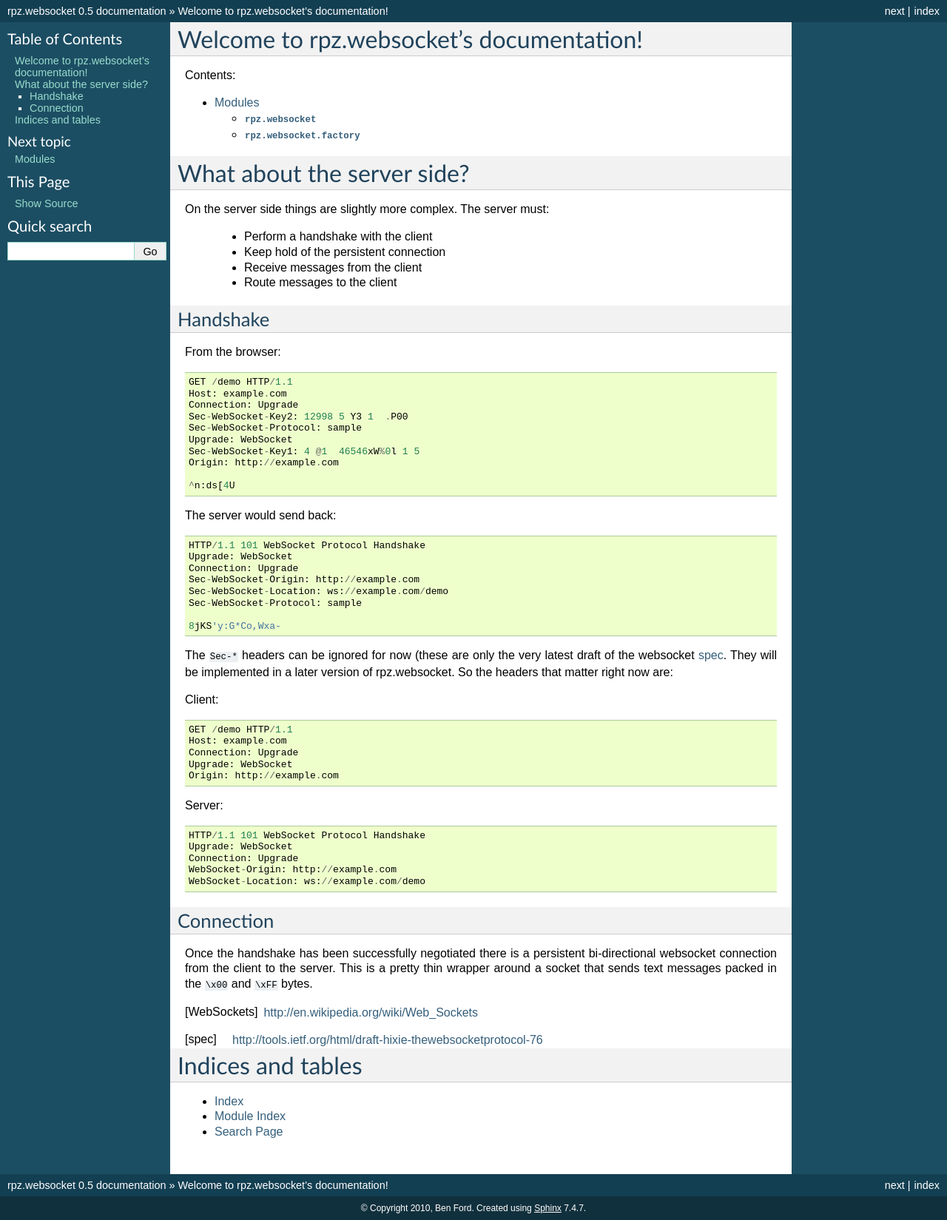
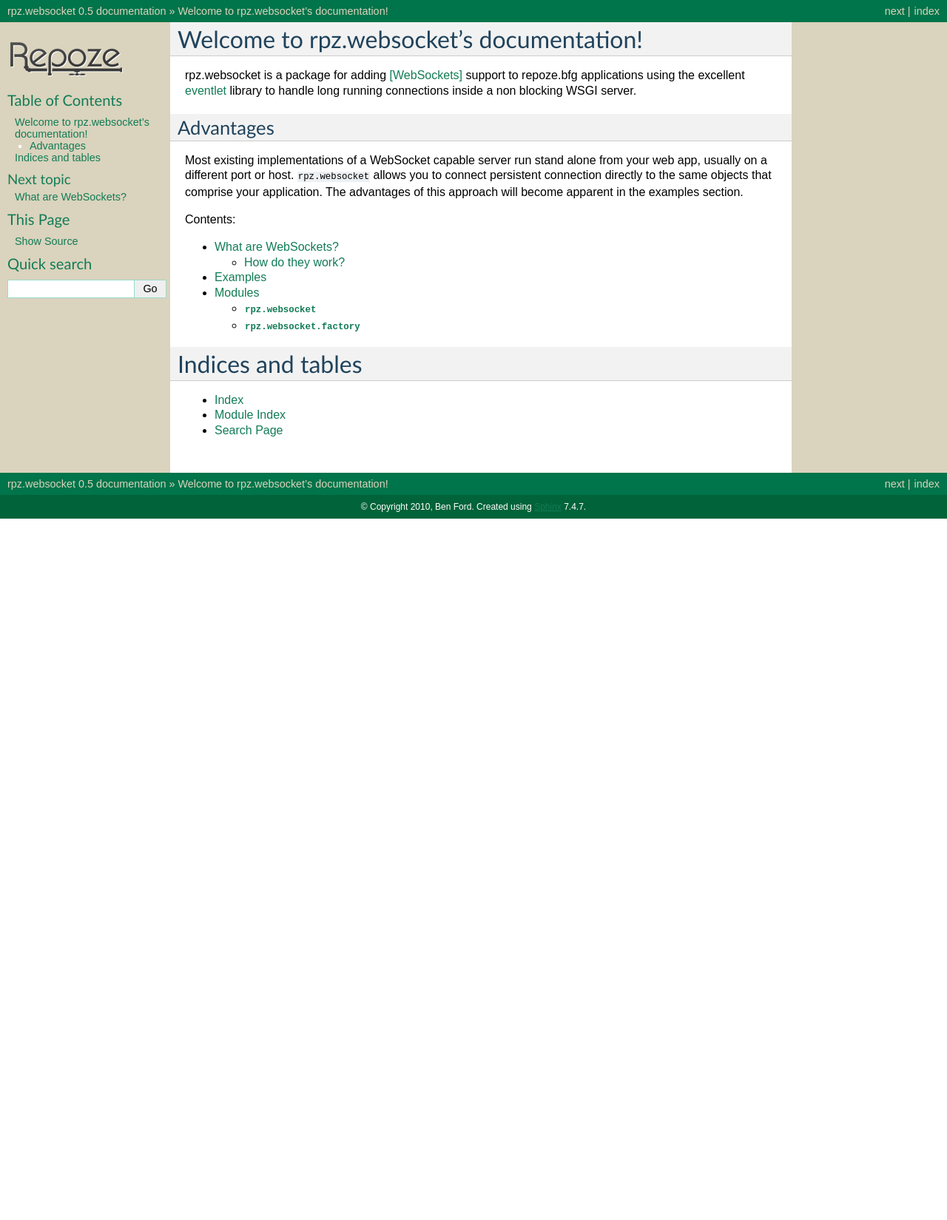
Before and after one commit to commandodev/stargate, a Sphinx documentation site: the page built from docs/index.rst, in a window 1280 px wide. Shown: the whole page at 74% size. Built offline with Sphinx 7.4.7, drawn with Linux system fonts in a browser that asks for light colours; after the commit the page ends 900 px from its top, so only the background shows below that.

Commit message:
More documentation

```diff
--- /dev/null
+++ b/docs/_static/repoze.css
@@ -0,0 +1,33 @@
+@import url('default.css');
+body {
+    background-color: #006339;
+}
+
+div.document {
+    background-color: #dad3bd;
+}
+
+div.sphinxsidebar h3, h4, h5, a {
+    color: #127c56 !important;
+}
+
+div.related {
+    color: #dad3bd !important;
+    background-color: #00744a;
+}
+
+div.related a {
+    color: #dad3bd !important;
+}
+
+/* override the justify text align of the default */
+
+div.body p {
+    text-align: left !important;
+}
+
+/* fix google chrome <pre> tag renderings */
+
+pre {
+   line-height: normal !important;
+}
--- a/docs/conf.py
+++ b/docs/conf.py
@@ -93,6 +93,7 @@ pygments_style = 'sphinx'
 # The theme to use for HTML and HTML Help pages.  Major themes that come with
 # Sphinx are currently 'default' and 'sphinxdoc'.
 html_theme = 'default'
+html_style = 'repoze.css'
 
 # Theme options are theme-specific and customize the look and feel of a theme
 # further.  For a list of options available for each theme, see the
@@ -111,7 +112,7 @@ html_theme = 'default'
 
 # The name of an image file (relative to this directory) to place at the top
 # of the sidebar.
-#html_logo = None
+html_logo = '_static/logo_hi.png'
 
 # The name of an image file (within the static path) to use as favicon of the
 # docs.  This file should be a Windows icon file (.ico) being 16x16 or 32x32
--- /dev/null
+++ b/docs/examples.rst
@@ -0,0 +1,2 @@
+Examples
+########
--- a/docs/index.rst
+++ b/docs/index.rst
@@ -6,84 +6,30 @@
 Welcome to rpz.websocket's documentation!
 =========================================
 
+rpz.websocket is a package for adding [WebSockets]_ support to
+repoze.bfg applications using the excellent `eventlet <http://eventlet.net/doc/>`_
+library to handle long running connections inside a non blocking WSGI server.
+
+Advantages
+----------
+
+Most existing implementations of a WebSocket capable server run stand alone from
+your web app, usually on a different port or host. ``rpz.websocket`` allows you
+to connect persistent connection directly to the same objects that comprise your
+application. The advantages of this approach will become apparent in the examples
+section.
+
+
 Contents:
 
 .. toctree::
    :maxdepth: 2
 
+   websockets
+   examples
    api
 
 
-What about the server side?
-===========================
-
-On the server side things are slightly more complex. The server must:
-
- * Perform a handshake with the client
- * Keep hold of the persistent connection
- * Receive messages from the client
- * Route messages to the client
-
-Handshake
----------
-
-From the browser::
-
-    GET /demo HTTP/1.1
-    Host: example.com
-    Connection: Upgrade
-    Sec-WebSocket-Key2: 12998 5 Y3 1  .P00
-    Sec-WebSocket-Protocol: sample
-    Upgrade: WebSocket
-    Sec-WebSocket-Key1: 4 @1  46546xW%0l 1 5
-    Origin: http://example.com
-
-    ^n:ds[4U
-
-The server would send back::
-
-    HTTP/1.1 101 WebSocket Protocol Handshake
-    Upgrade: WebSocket
-    Connection: Upgrade
-    Sec-WebSocket-Origin: http://example.com
-    Sec-WebSocket-Location: ws://example.com/demo
-    Sec-WebSocket-Protocol: sample
-
-    8jKS'y:G*Co,Wxa-
-
-The ``Sec-*`` headers can be ignored for now (these are only the very latest
-draft of the websocket spec_. They will be implemented in a later version of
-rpz.websocket. So the headers that matter right now are:
-
-Client::
-
-    GET /demo HTTP/1.1
-    Host: example.com
-    Connection: Upgrade
-    Upgrade: WebSocket
-    Origin: http://example.com
-
-Server::
-
-    HTTP/1.1 101 WebSocket Protocol Handshake
-    Upgrade: WebSocket
-    Connection: Upgrade
-    WebSocket-Origin: http://example.com
-    WebSocket-Location: ws://example.com/demo
-
-
-Connection
-----------
-
-Once the handshake has been successfully negotiated there is a persistent bi-directional
-websocket connection from the client to the server. This is a pretty thin wrapper
-around a socket that sends text messages packed in the ``\x00`` and ``\xFF`` bytes.
-
-
-
-
-.. [WebSockets] http://en.wikipedia.org/wiki/Web_Sockets
-.. [spec] http://tools.ietf.org/html/draft-hixie-thewebsocketprotocol-76
 
 Indices and tables
 ==================
--- /dev/null
+++ b/docs/websockets.rst
@@ -0,0 +1,107 @@
+.. _websocket_ref:
+
+What are WebSockets?
+####################
+
+From `wikipedia <http://en.wikipedia.org/wiki/Web_Sockets>`_::
+
+    WebSockets is a technology providing for bi-directional, full-duplex
+    communications channels, over a single TCP socket
+
+The WebSocket protocol provides a persistent low latency, low complexity way to
+achieve two way communication from the browser to server.
+
+From a client point of view using WebSocket is very simple:
+
+.. code-block:: javascript
+
+    var ws = new WebSocket('ws://somehost/some/url');
+    ws.onopen = function(msg){
+        //do some cool setup
+    }
+    ws.onmessage = function(msg){
+        //do something cool
+    }
+    ws.onclose = function(msg){
+        //do some clean up... stay cool
+    }
+
+    // later:
+    ws.send('How cool am I?!');
+
+That's pretty much all there is to it.
+
+
+How do they work?
+=================
+
+The socket connection that WebSocket uses is negotiated with an HTTP request/response
+between the client and the server
+
+On the server side things are slightly more complex. The server must:
+
+ * Perform a handshake with the client
+ * Keep hold of the persistent connection
+ * Receive messages from the client
+ * Route messages to the client
+
+Handshake
+---------
+
+From the browser::
+
+    GET /demo HTTP/1.1
+    Host: example.com
+    Connection: Upgrade
+    Sec-WebSocket-Key2: 12998 5 Y3 1  .P00
+    Sec-WebSocket-Protocol: sample
+    Upgrade: WebSocket
+    Sec-WebSocket-Key1: 4 @1  46546xW%0l 1 5
+    Origin: http://example.com
+
+    ^n:ds[4U
+
+The server would send back::
+
+    HTTP/1.1 101 WebSocket Protocol Handshake
+    Upgrade: WebSocket
+    Connection: Upgrade
+    Sec-WebSocket-Origin: http://example.com
+    Sec-WebSocket-Location: ws://example.com/demo
+    Sec-WebSocket-Protocol: sample
+
+    8jKS'y:G*Co,Wxa-
+
+The ``Sec-*`` headers can be ignored for now (these are only the very latest
+draft of the websocket [spec]_. They will be implemented in a later version of
+rpz.websocket. So the headers that matter right now are:
+
+Client::
+
+    GET /demo HTTP/1.1
+    Host: example.com
+    Connection: Upgrade
+    Upgrade: WebSocket
+    Origin: http://example.com
+
+Server::
+
+    HTTP/1.1 101 WebSocket Protocol Handshake
+    Upgrade: WebSocket
+    Connection: Upgrade
+    WebSocket-Origin: http://example.com
+    WebSocket-Location: ws://example.com/demo
+
+
+Connection
+----------
+
+Once the handshake has been successfully negotiated there is a persistent bi-directional
+websocket connection from the client to the server. This is a pretty thin wrapper
+around a socket that sends text messages packed in the ``\x00`` and ``\xFF`` bytes.
+
+
+
+
+.. [WebSockets] http://en.wikipedia.org/wiki/Web_Sockets
+.. [spec] http://tools.ietf.org/html/draft-hixie-thewebsocketprotocol-76
```
Also changed, not shown: docs/_static/logo_hi.png (added).
